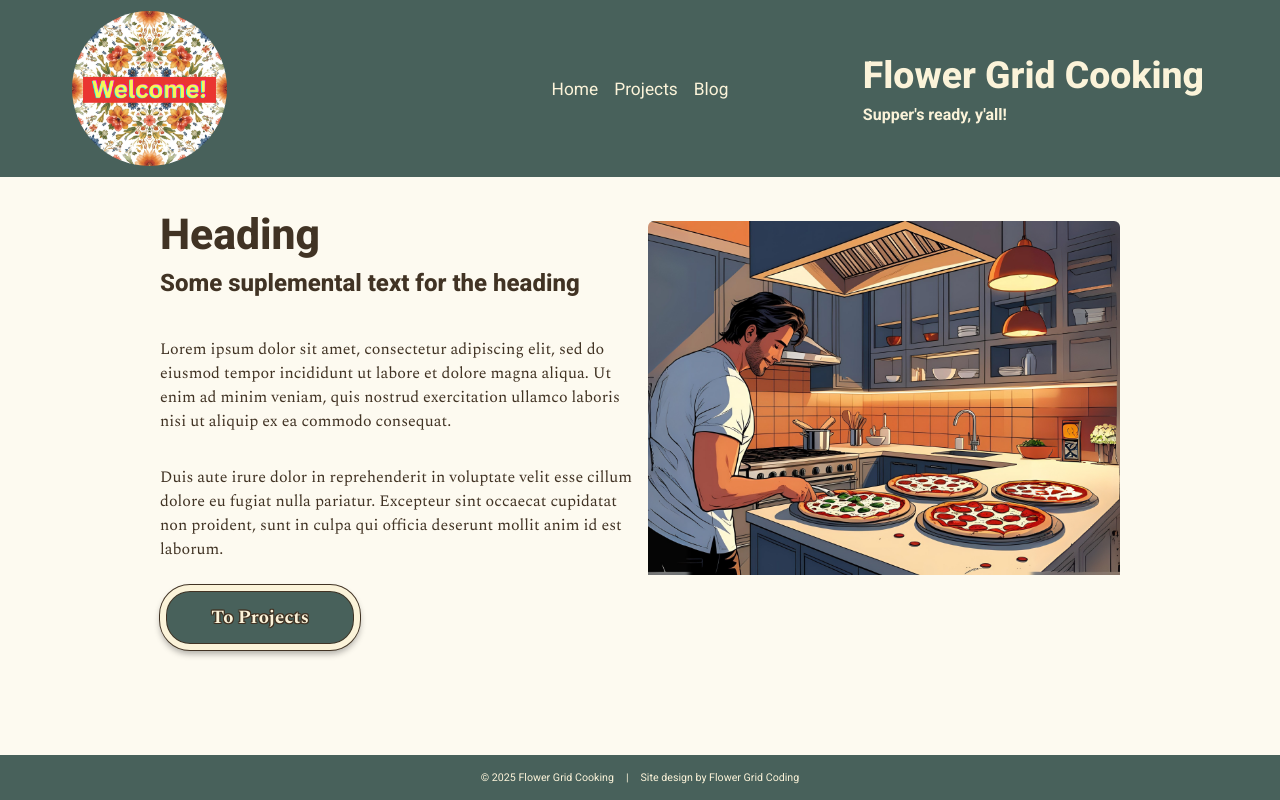
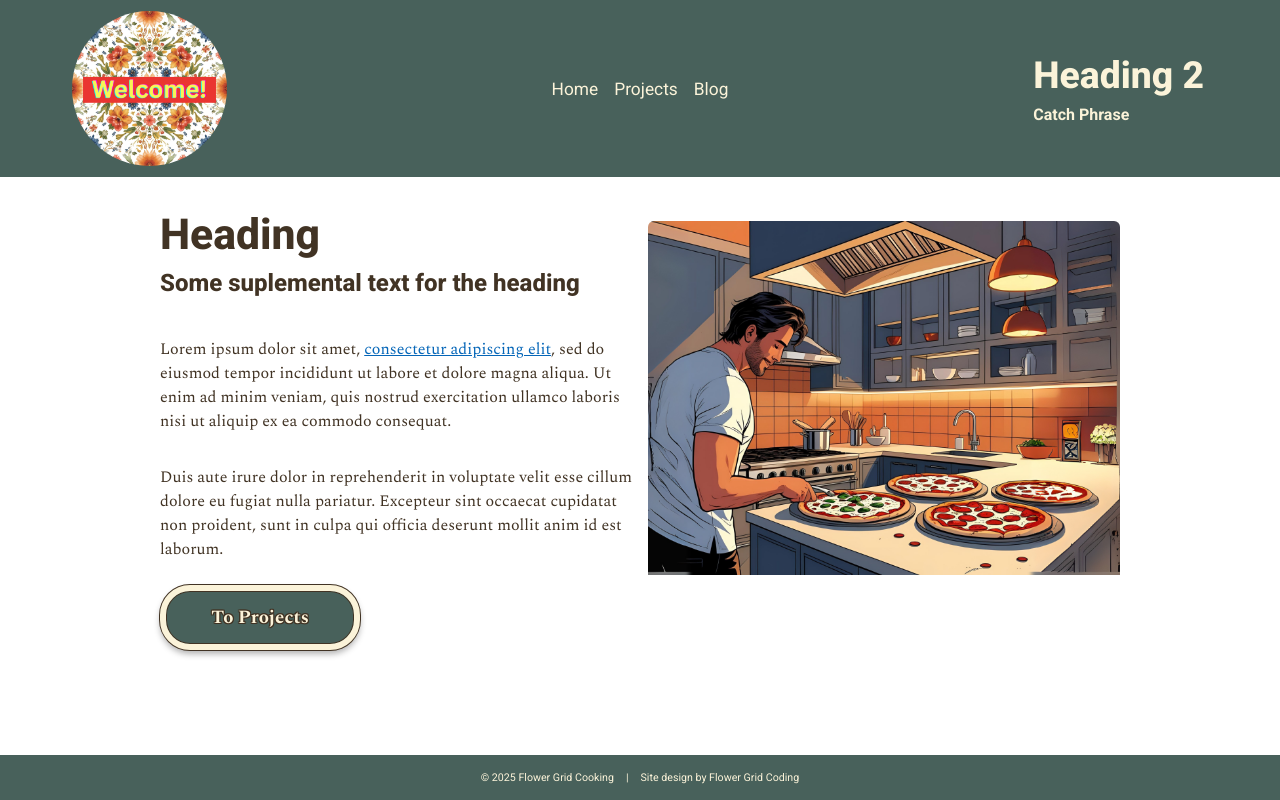
Before and after one commit to FlowerGrid/flask-blog-app-template, a Flask app: page / in a window 1280 px wide. Run offline with Flask 3, Linux system fonts and the light colour scheme; some libraries are stand-ins or nearby versions.

Commit message:
Use variables to centralize color styling

```diff
--- a/app/blueprints/main/static/css/style.css
+++ b/app/blueprints/main/static/css/style.css
@@ -1,3 +1,19 @@
+:root {
+    /* Brand Colors */
+    --color-sage: #48615b;
+    --color-cream: #fbf3d9;
+    --color-not-white: #fdfaf0;
+
+    --header-footer-bg-color: var(--color-sage);
+    --header-footer-txt-color: var(--color-cream);
+    --main-bg-color: var(--color-not);
+    --button-bg-color: var(--color-sage);
+    --button-txt-color: var(--color-cream);
+    --button-onclick-color: #61474D;
+    --link-txt-color: #0566b8;
+    --link-hover-txt-color: #eeb230;
+}
+
 body {
     height: 100%;
     font-family: Arial, Helvetica, sans-serif;
@@ -29,8 +45,8 @@ h1,h2,h3,h4,h5,h6 {
     font-family: "Roboto", Arial, Helvetica, sans-serif;
     padding: 1rem;
     /* background-color: #eeb230; */
-    background-color: #48615b;
-    color: #fbf3d9;
+    background-color: var(--header-footer-bg-color);
+    color: var(--header-footer-txt-color);
 }
 
 .header {
@@ -105,7 +121,7 @@ nav ul {
 .nav-links {
     display: flex;
     justify-content: end;
-    background-color: #48615b;
+    background-color: var(--header-footer-bg-color);
 }
 
 .nav-link {
@@ -113,7 +129,7 @@ nav ul {
     display: inline-block;
     transition: transform .2s ease, color .2s ease;
     font-size: 13pt;
-    color: #fbf3d9;
+    color: var(--header-footer-txt-color);
 }
 
 .nav-link:visited {
@@ -146,9 +162,9 @@ nav li {
     font-weight: bold;
     /* background-color: #F1F3F4; */
     /* background-color: #eeb230; */
-    background-color: #48615b;
+    background-color: var(--button-bg-color);
     /* background-color: #61474D; */
-    color: #fbf3d9;
+    color: var(--button-txt-color);
     text-shadow:
         1px 0 #413324,
         -1px 0 #413324,
@@ -159,7 +175,7 @@ nav li {
         1px -1px #413324,
         -1px 1px #413324;
     text-decoration: none;
-    border: 6px solid #fbf3d9;
+    border: 6px solid var(--button-txt-color);
     border-radius: 30px;
     box-sizing: border-box;
     padding: .75rem 1rem;
@@ -176,7 +192,7 @@ nav li {
 
 .button-styles:active {
     /* background-color: #df9f13; */
-    background-color: #61474D;
+    background-color: var(--button-onclick-color);
     box-shadow:
         3px rgba(0, 0, 0, 0.4),
         inset 0 2px 4px rgba(0, 0, 0, 0.3);
@@ -186,7 +202,7 @@ nav li {
 .main-content {
     display: flex;
     flex: 1;
-    background-color: #fdfaf0;
+    background-color: var(--main-bg-color);
     flex-direction: column;
     align-items: center;
 }
@@ -253,12 +269,28 @@ h2 {
     align-self: center;
 }
 
+.simple-link {
+    color: var(--link-txt-color);
+}
+
+.simple-link:visited {
+    color: var(--link-txt-color);
+}
+
+.simple-link:hover {
+    color: var(--link-hover-txt-color);
+}
+
 .page-content a {
-    color: #0566b8;
+    color: var(--link-txt-color);
 }
 
 .page-content a:hover {
-    color: #eeb230;
+    color: var(--link-hover-txt-color);
+}
+
+.page-content a:visited {
+    color: var(--link-txt-color);
 }
 
 .page-content ul li {
--- a/app/blueprints/main/templates/main/base.html
+++ b/app/blueprints/main/templates/main/base.html
@@ -47,9 +47,9 @@
       </div>
       <div class="welcome-message">
         <div class="welcome-message-content">
-          <h2>Flower Grid Cooking</h2>
+          <h2>Heading 2</h2>
           <p class="bold-text">
-            Supper's ready, y'all!
+            Catch Phrase
           </p>
         </div>
       </div>
--- a/app/blueprints/main/templates/main/index.html
+++ b/app/blueprints/main/templates/main/index.html
@@ -11,12 +11,12 @@
     <div class="img-container">
       <img src="{{ url_for('static', filename='images/pk_animated.png')}}" class="img" alt="Weclome to Flower-Grid Cooking: I hope you're hungry">
     </div>
-      <p class="social-proof">
-        Lorem ipsum dolor sit amet, consectetur adipiscing elit, sed do eiusmod
-        tempor incididunt ut labore et dolore magna aliqua. Ut enim ad minim veniam,
-        quis nostrud exercitation ullamco laboris nisi ut aliquip ex ea commodo
-        consequat.
-      </p>
+    <p class="social-proof">
+      Lorem ipsum dolor sit amet, <a href="#" class="simple-link">consectetur adipiscing elit</a>, sed do eiusmod
+      tempor incididunt ut labore et dolore magna aliqua. Ut enim ad minim veniam,
+      quis nostrud exercitation ullamco laboris nisi ut aliquip ex ea commodo
+      consequat.
+    </p>
     <div class="cta">
       <p>
         Duis aute irure dolor in reprehenderit in voluptate velit esse cillum
```
Also changed, not shown: readme.md.
